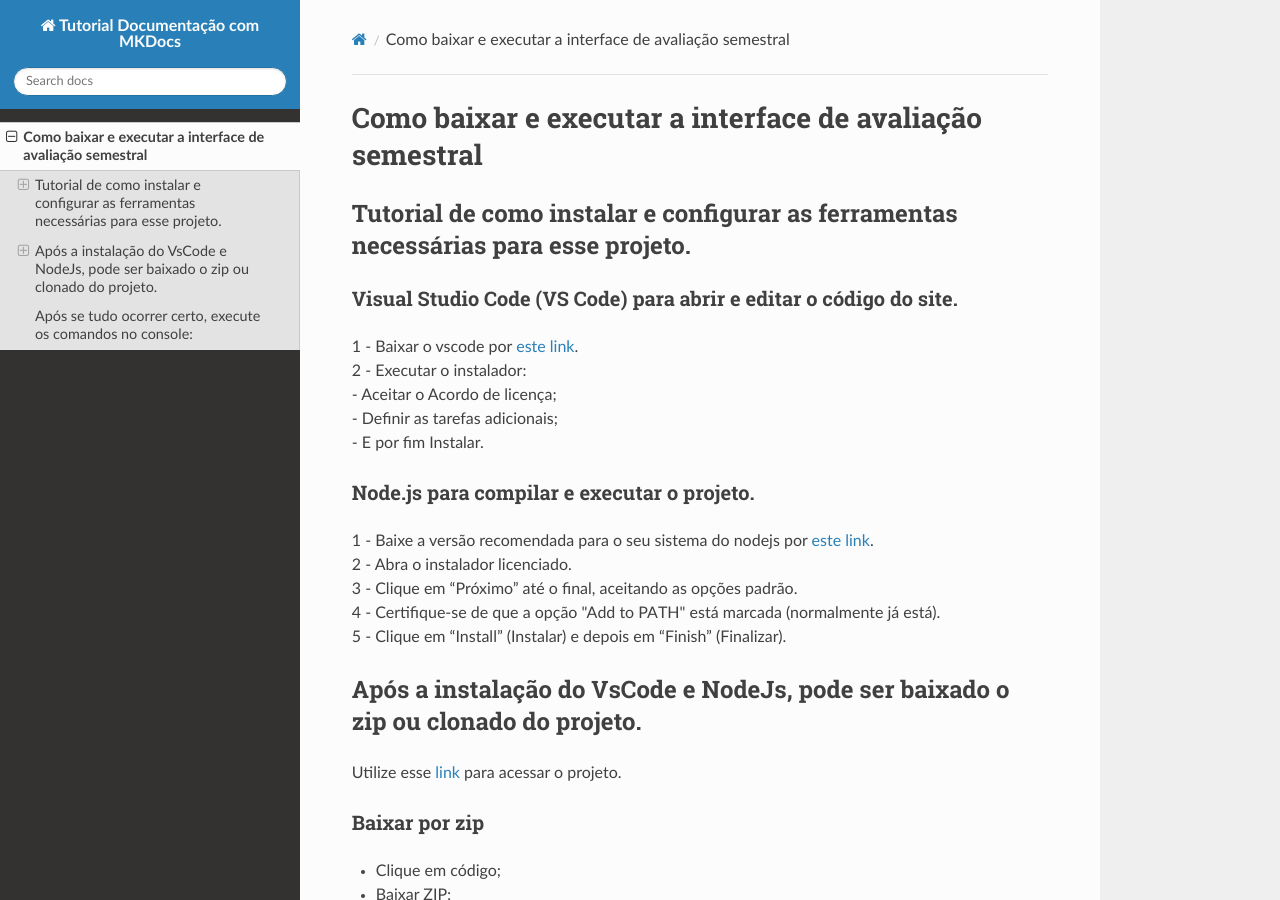
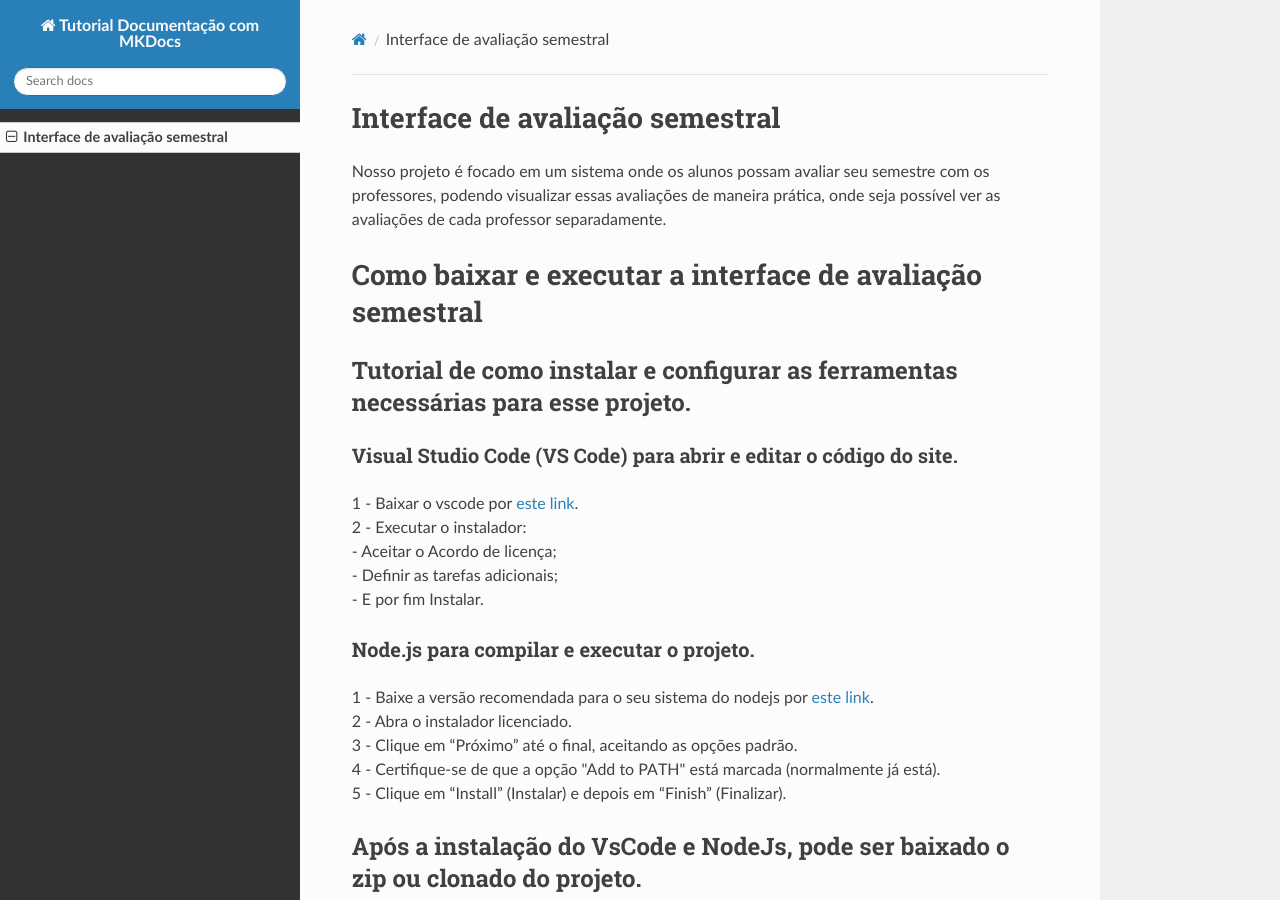
Before and after one commit to CTISM-Prof-Henry/trab-final-tarde-engenharia-da-esperteza, an MkDocs documentation site: the page built from docs/index.md, in a window 1280 px wide and 900 px high. Built offline with MkDocs 1.6.1, drawn with Linux system fonts in a browser that asks for light colours; nearby versions of some CDN libraries; some of the changed text lies outside the part shown.

Commit message:
Update index.md
descrição e caso de uso

```diff
--- a/docs/index.md
+++ b/docs/index.md
@@ -1,3 +1,6 @@
+# Interface de avaliação semestral
+Nosso projeto é focado em um sistema onde os alunos possam avaliar seu semestre com os professores, podendo visualizar essas avaliações de maneira prática, onde seja possível ver as avaliações de cada professor separadamente.
+
 # Como baixar e executar a interface de avaliação semestral
 
 ## Tutorial de como instalar e configurar as ferramentas necessárias para esse projeto.
@@ -42,3 +45,20 @@ Utilize esse [link](https://github.com/CTISM-Prof-Henry/trab-final-tarde-engenha
 1. `npm install`
 2. `ng serve`
 3. Abra o site no navegador com [http://localhost:4200/](http://localhost:4200/)
+
+#Diagrama de caso de uso
+flowchart LR
+%% Atores
+Usuario([Usuário])
+
+%% Casos de uso
+subgraph "Sistema"
+A1(Avaliar Professor)
+A2(Visualizar Avaliações dos Semestres)
+A3(Visualizar Avaliações dos Professores)
+end
+
+%% Relações
+Usuario --> A1
+Usuario --> A2
+Usuario --> A3
```
